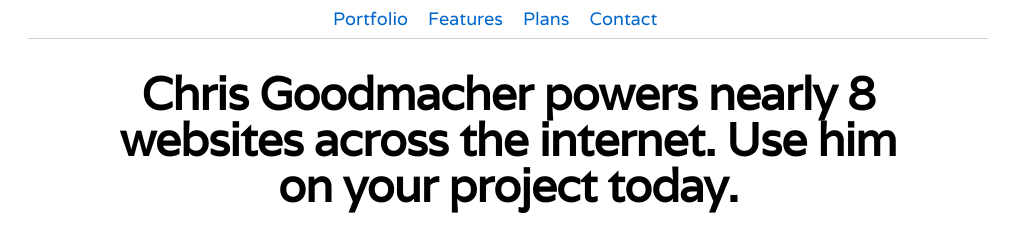
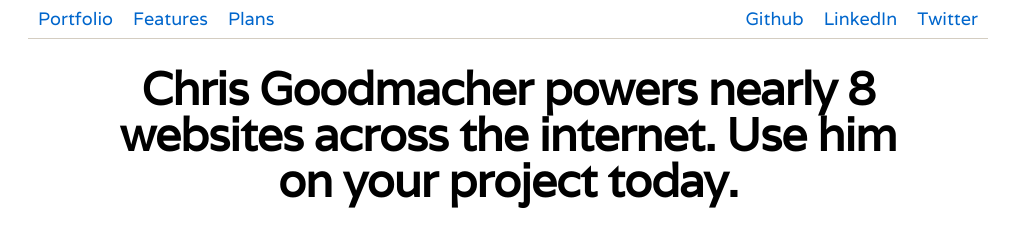
Before and after one commit to cgoodmac/portfolio, a plain HTML site: page index.html in a window 1280 px wide. Shown: the top 244 px of the page, without its empty margins (132-1141 px from the left). Drawn offline with nearby package versions, Linux system fonts and the light colour scheme.

Commit message:
added soc media profiles

```diff
--- a/index.html
+++ b/index.html
@@ -18,13 +18,15 @@
   <body>
     <div id="container" class="container_12">
 
-      <nav class="container_12 group">
-        <div class="grid_6 prefix_3 suffix_3">
+      <nav class="container_12">
+        <div id="nav_wrapper">
           <ul>
             <li id="nav_first"><a href="#portfolio">Portfolio</a></li>
             <li><a href="#features">Features</a></li>
             <li><a href="#plans">Plans</a></li>
-            <li><a href="#contact">Contact</a></li>
+            <li class="right"><a href="http://twitter.com/cgoodmac">Twitter</a></li>
+            <li class="right"><a href="http://linkedin.com/in/cgoodmac">LinkedIn</a></li>
+            <li class="right"><a href="http://github.com/cgoodmac">Github</a></li>
           </ul>
         </div>
       </nav>
@@ -109,6 +111,7 @@
         </div><!--features container-->
 
         <div class="container_12 section_link">
+
           <a id="plans">
             <h2>Plans</h2>
           </a>
@@ -117,13 +120,8 @@
             <h3>Want a "standard" edition? You can't! Chris only comes in PRO because he is all professional.</h3>
           </section>
 
+        </div><!--plans container-->
 
-        </div><!--plans container-->
-        <div class="container_12 section_link">
-          <a id="contact">
-            <h2>Contact</h2>
-          </a>
-        </div><!--contact container-->
 
       </div><!--content-->
 
@@ -132,7 +130,7 @@
 
 
       <footer>
-          <p>&copy; 2012 Chris Goodmacher</p>
+          <p>&copy; 2012 Chris Goodmacher, apologies to <a href="http://basecamp.com">Basecamp</a> and 37Signals!</p>
           <div class="clear"></div>
       </footer><!--footer-->
 
--- a/sass/main.scss
+++ b/sass/main.scss
@@ -3,6 +3,7 @@
 $subhead: #AA9C84;
 $proxima: 'Varela', 'Helvetica Neue', Helvetica, sans-serif;
 $icon: #51C3C3;
+$border: 1px solid #D4CDC1;
 
 body {
   font-family: $proxima;
@@ -30,8 +31,18 @@
   text-decoration: none;
 }
 
+.right {
+  float: right;
+}
+
+.group:after {
+  content: "";
+  display: table;
+  clear: both;
+}
+
 nav {
-  border-bottom: 1px solid #D4CDC1;
+  border-bottom: $border;
   font-size: 18px;
   position: fixed;
   top: 0;
@@ -43,15 +54,11 @@
     margin: 10px 10px 10px;
   }
 
-  #nav_first {
-    margin-left: 55px;
-  }
 }
-
 
 header {
   text-align: center;
-  margin: 55px 0px 55px 0px;
+  margin: 65px 0px 50px 0px;
 }
 
 .section_link a {
@@ -127,10 +134,7 @@
 }
 
 footer {
+  border-top: $border;
+  padding: 20px;
+  text-align: right;
 }
-
-.group:after {
-  content: "";
-  display: table;
-  clear: both;
-}
```
Also changed, not shown: css/main.css.
